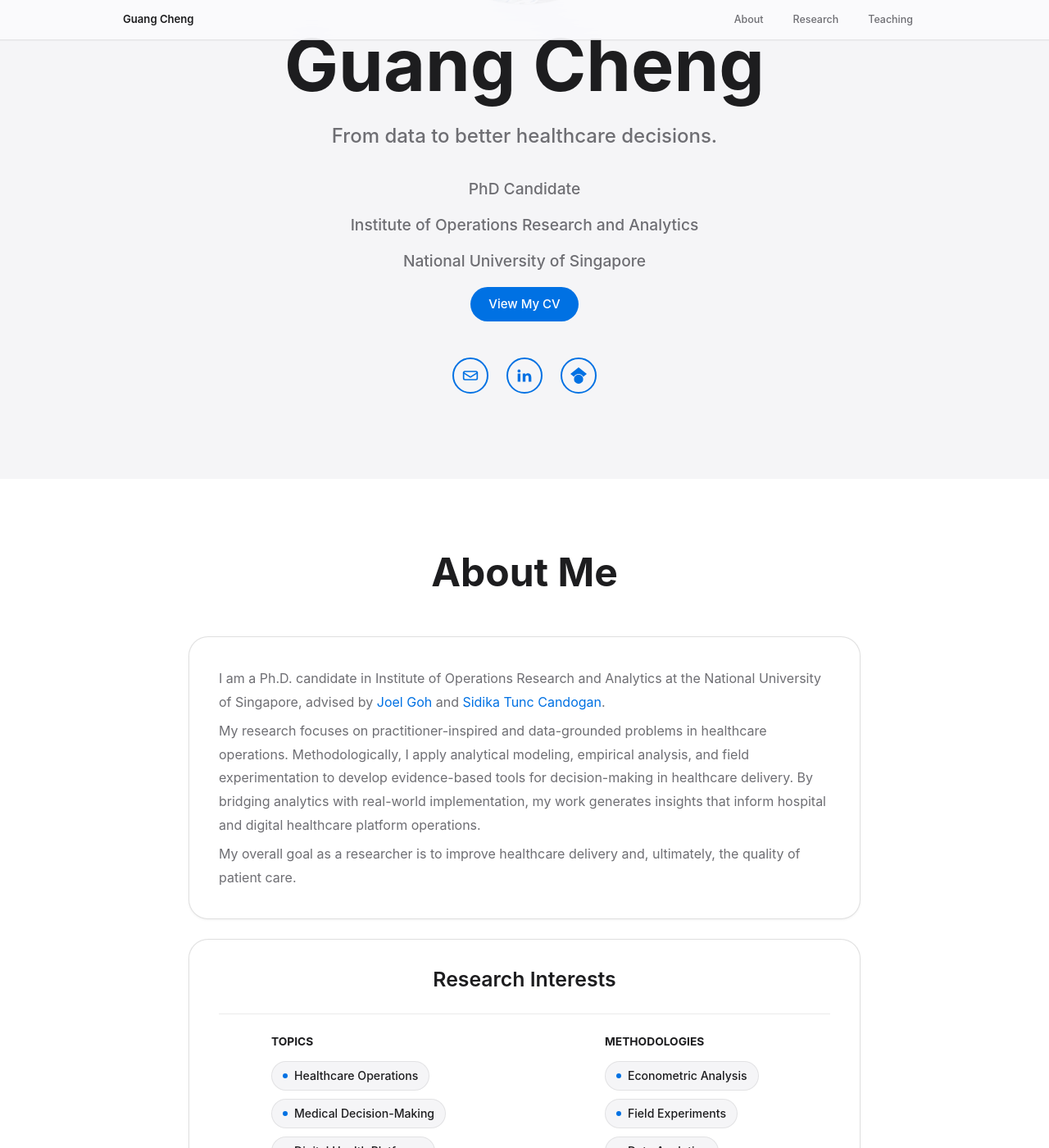
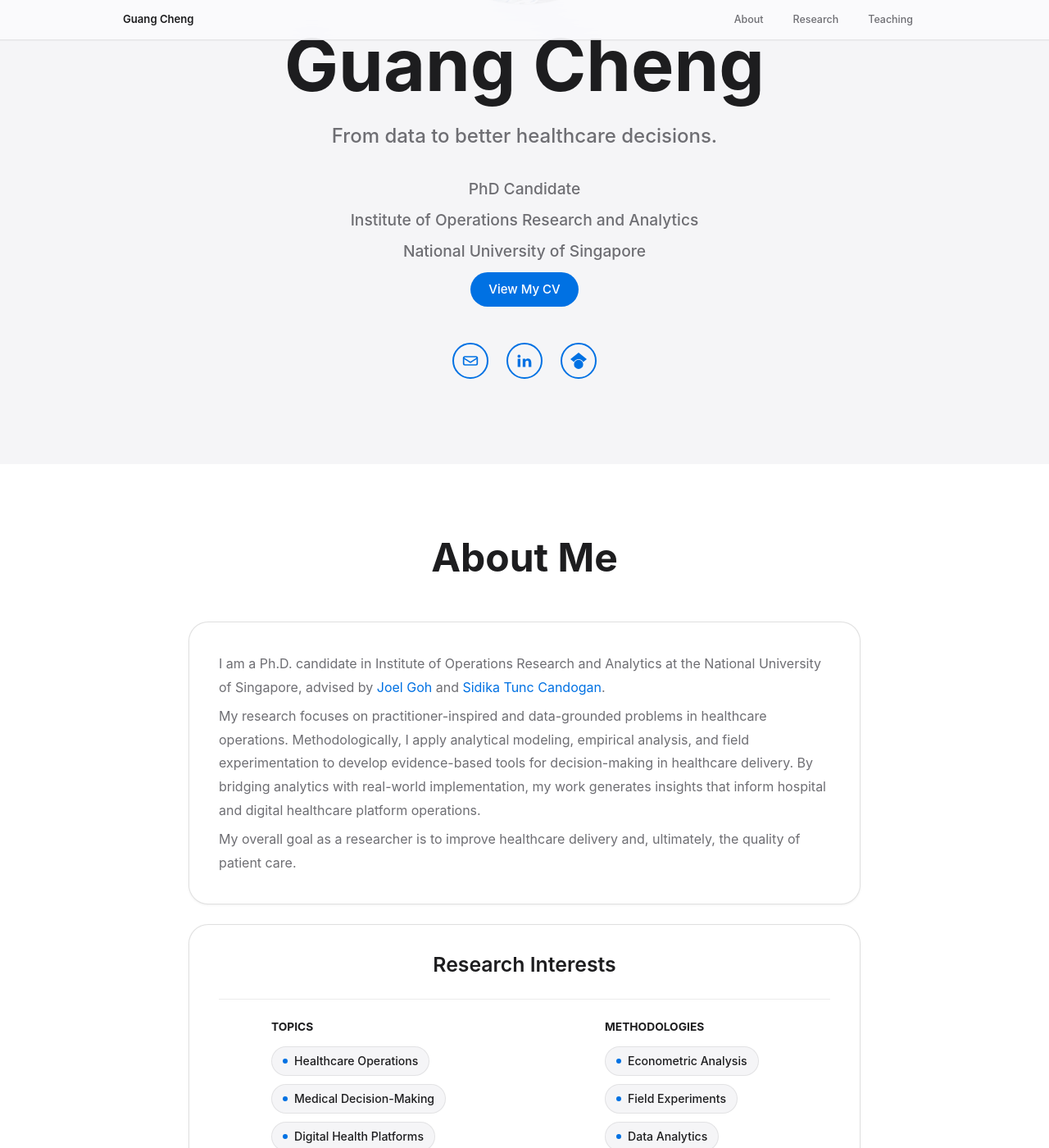
Before and after one commit to gcheng-nus/gcheng-nus.github.io, a Jekyll site: the page built from _pages/main.md, in a window 1280 px wide and 1400 px high, scrolled down 442 px. Shown: the whole window at 82% size. Built offline with Jekyll 4.4.1, drawn with Linux system fonts in a browser that asks for light colours; comment, search, counter and statistics services are not loaded.

Commit message:
update url

```diff
--- a/_config.yml
+++ b/_config.yml
@@ -3,7 +3,7 @@
 title_separator: "-"
 name: "Guang Cheng"
 description: "Ph.D. candidate in Operations Research and Analytics at the National University of Singapore."
-url: "https://gcheng-nus.github.io"
+url: "https://gcheng.org"
 baseurl: ""
 
 include:
--- a/assets/css/academic.scss
+++ b/assets/css/academic.scss
@@ -244,7 +244,7 @@
 
 .intro-title {
   max-width: 600px;
-  margin: 0 auto 18px;
+  margin: 0 auto 12px;
   color: var(--academic-muted);
   font-size: 1.2rem;
   font-weight: 500;
```
